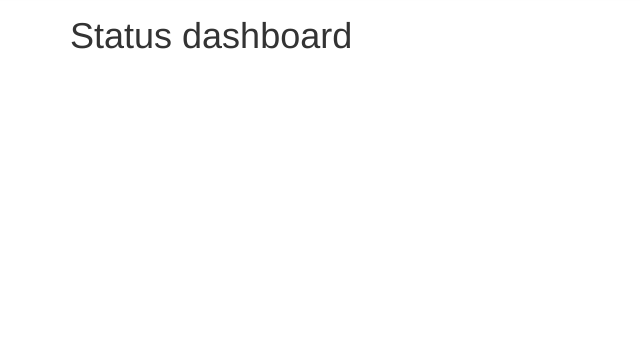
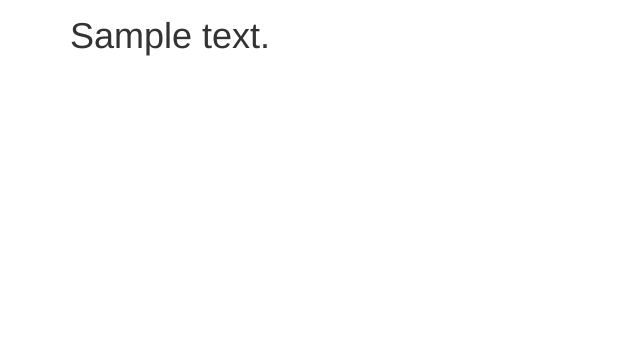
Before and after one commit to usnistgov/NEMO, a Django app: template NEMO/templates/status_dashboard/status_dashboard.html in a window 1280 px wide. Shown: the part 56-420 px from the top of the page, without its empty margins (0-640 px from the left). Run offline with Django 3.2, Linux system fonts and the light colour scheme; the template is opened without the code that fills it: most values are stand-ins (such as "Sample title", 1, 10 or a date in 2020); parts of the project's set-up code (start-up, migrations or seed data) failed here and were passed over; some libraries are stand-ins or nearby versions.

Commit message:
Add customizations to templates

```diff
--- a/NEMO/templates/calendar/calendar.html
+++ b/NEMO/templates/calendar/calendar.html
@@ -1,6 +1,6 @@
 {% extends 'base.html' %}
 {% load custom_tags_and_filters %}
-{% block title %}Calendar{% endblock %}
+{% block title %}{{ calendar_navbar_text }}{% endblock %}
 {% block extrahead %}
 	{% load static %}
 	<link rel="stylesheet" type="text/css" href="{% static "fullcalendar/fullcalendar.min.css" %}" />
--- a/NEMO/templates/requests/user_requests.html
+++ b/NEMO/templates/requests/user_requests.html
@@ -1,5 +1,5 @@
 {% extends 'base.html' %}
-{% block title %}Requests{% endblock %}
+{% block title %}{{ requests_navbar_text }}{% endblock %}
 {% block content %}
     <div class="clearfix" style="margin-top: 0;">
         <ul class="nav nav-pills nav-pills-spacer" id="tabs" style="display: inline-block;float: right; margin-bottom: 15px">
--- a/NEMO/templates/safety/safety.html
+++ b/NEMO/templates/safety/safety.html
@@ -1,7 +1,7 @@
 {% extends 'safety/safety_base.html' %}
 {% load custom_tags_and_filters %}
-{% block title %}Safety{% endblock %}
-{% block safety_title %}Safety{% endblock %}
+{% block title %}{{ safety_navbar_text }}{% endblock %}
+{% block safety_title %}{{ safety_navbar_text }}{% endblock %}
 {% block tab_content %}
     {% if safety_categories or safety_items %}
         <div class="row" style="margin-bottom: 25px">
--- a/NEMO/templates/status_dashboard/status_dashboard.html
+++ b/NEMO/templates/status_dashboard/status_dashboard.html
@@ -1,5 +1,5 @@
 {% extends 'base.html' %}
-{% block title %}Status dashboard{% endblock %}
+{% block title %}{{ dashboard_navbar_text }}{% endblock %}
 {% load static %}
 {% block extrahead %}
     {# We need this for staff absence form popup #}
@@ -8,7 +8,7 @@
 {% endblock %}
 {% block content %}
 
-<h1 class="pull-left" style="margin-right:20px; margin-top:0; margin-bottom:0">Status dashboard</h1>
+<h1 class="pull-left" style="margin-right:20px; margin-top:0; margin-bottom:0">{{ dashboard_navbar_text }}</h1>
 <ul class="nav nav-pills" id="tabs" {% if no_header %}style="display:none"{% endif %}>
     {% if areas_exist %}<li {% if tab == 'occupancy' %}class="active"{% endif %}><a href="#occupancy">Area occupancy</a></li>{% endif %}
     {% if tools_exist %}<li {% if tab == 'tools' %}class="active"{% endif %}><a href="#tools">Tool status & usage</a></li>{% endif %}
--- a/NEMO/templates/tool_control/tool_control.html
+++ b/NEMO/templates/tool_control/tool_control.html
@@ -1,6 +1,6 @@
 {% extends 'base.html' %}
 {% load custom_tags_and_filters %}
-{% block title %}Tool control{% endblock %}
+{% block title %}{{ tool_control_navbar_text }}{% endblock %}
 {% block extrahead %}
 	{% load static %}
 	<script type="text/javascript" src="{% static "datetimepicker/bootstrap-datetimepicker.js" %}"></script>
```
